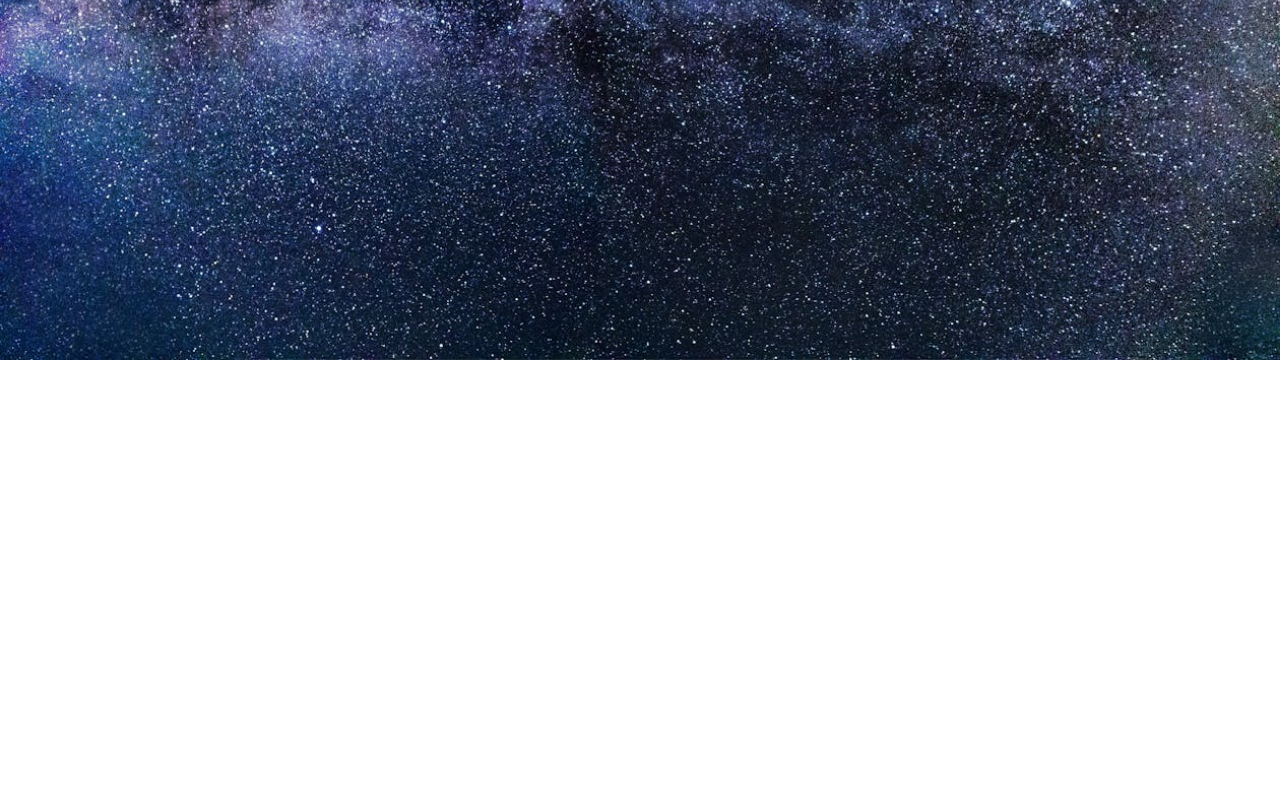
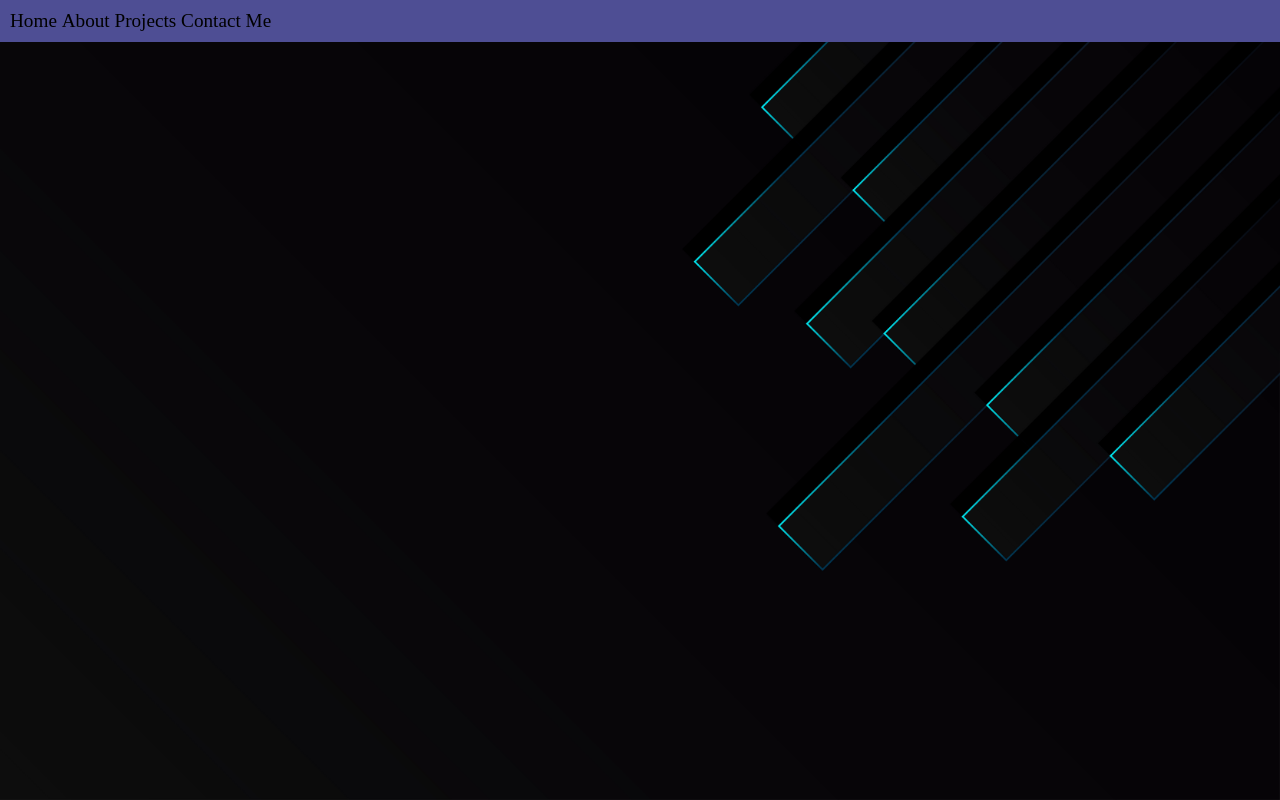
Before and after one commit to DyproCode/DyproCode.github.io, a plain HTML site: page index.html in a window 1280 px wide. Drawn offline with Linux system fonts and the light colour scheme.

Commit message:
added stuff

```diff
--- a/index.html
+++ b/index.html
@@ -7,8 +7,13 @@
             <title>Dylan Proctor Portfolio</title>
         </head>
         <body>
-
-
-
+            <nav>
+                <ul>
+                <li>Home</li>
+                <li>About</li>
+                <li>Projects</li>
+                <li>Contact Me</li>
+               </ul>
+            </nav>
         </body>
     </html>
--- a/style.css
+++ b/style.css
@@ -2,8 +2,34 @@ body{
     margin: 0;
     padding: 0;
 
-    background-image: url("img/indexbackground.png");
+    background-image: url("img/indexBackground.jpg");
     background-size: cover;
-    background-position: center;
-    background-repeat: no-repeat;
+    background-repeat: repeat;
 }
+nav{
+    margin: 0;
+    padding: 10px;
+    background-color: rgb(78, 78, 148);
+    font-size: larger;
+}
+
+nav ul{
+    list-style: none;
+    margin: 0;
+    padding: 0;
+}
+
+nav a {
+    text-decoration: none;
+    font-size: 25px;
+    color: black;
+    display: block;
+    transition: 0.3s;
+}
+
+nav li{
+    margin-left: 10px;
+    margin: 0;
+    padding: 0;
+    display: inline;
+  }
```
Also changed, not shown: img/indexBackground.jpg (added), img/indexbackground.png (deleted).
